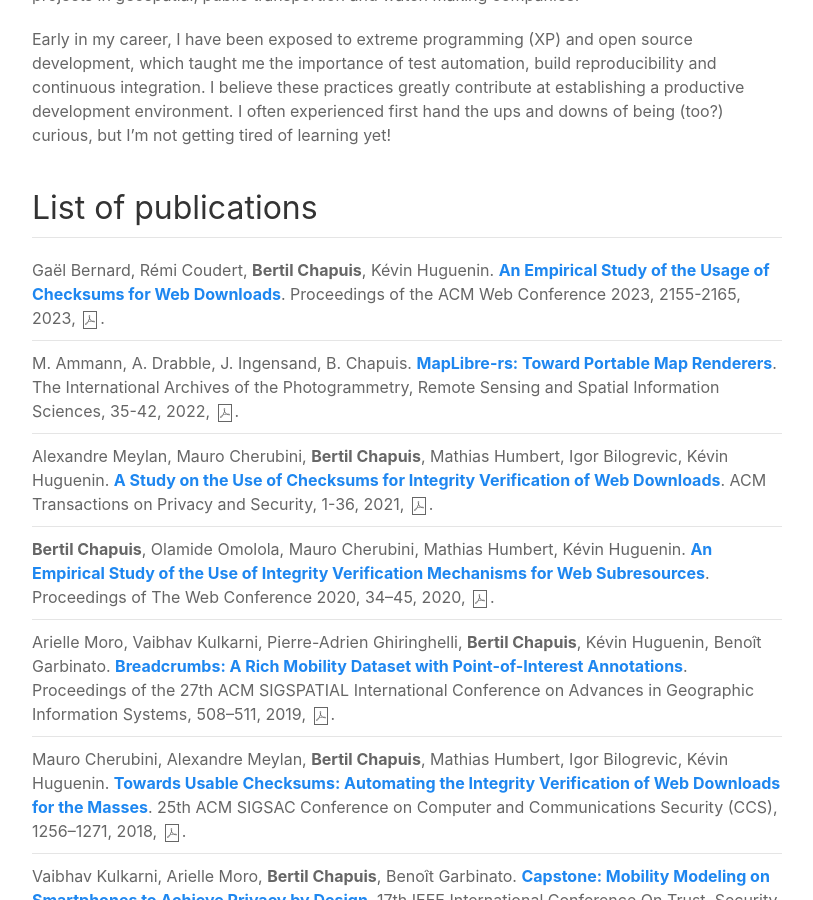
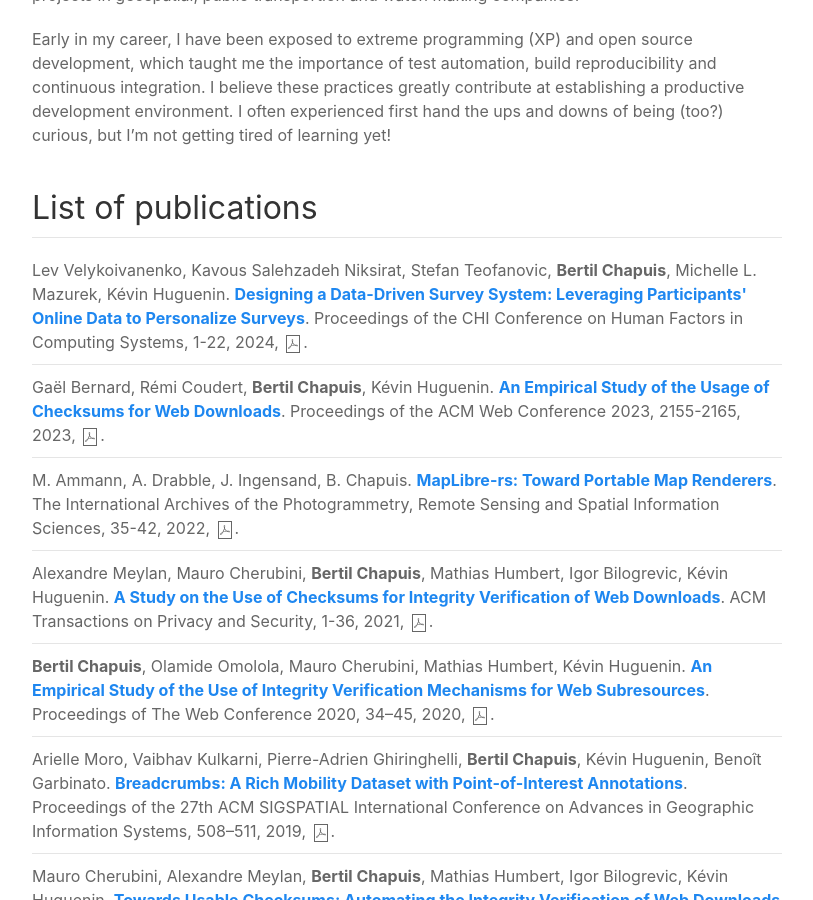
Before and after one commit to bchapuis/bchapuis.github.io, a Jekyll site: the page built from index.html, in a window 1280 px wide and 900 px high, scrolled down 757 px. Shown: the whole window, without its empty margins (233-1046 px from the left). Built offline with Jekyll 4.4.1, drawn with Linux system fonts in a browser that asks for light colours; nearby versions of some CDN libraries.

Commit message:
Add DDS paper

```diff
--- a/_includes/publications.html
+++ b/_includes/publications.html
@@ -1,3 +1,4 @@
+<li>Lev Velykoivanenko, Kavous Salehzadeh Niksirat, Stefan Teofanovic, <b>Bertil Chapuis</b>, Michelle L. Mazurek, Kévin Huguenin. <a href="https://doi.org/10.1145/3613904.3642572"><b>Designing a Data-Driven Survey System: Leveraging Participants' Online Data to Personalize Surveys</b></a>. Proceedings of the CHI Conference on Human Factors in Computing Systems, 1-22, 2024, <a href="/pubs/E9KBSCHG.pdf" class="uk-link-text uk-icon-link" uk-icon="file-pdf" target="_blank"></a>.</li>
 <li>Gaël Bernard, Rémi Coudert, <b>Bertil Chapuis</b>, Kévin Huguenin. <a href="https://doi.org/10.1145/3543507.3583326"><b>An Empirical Study of the Usage of Checksums for Web Downloads</b></a>. Proceedings of the ACM Web Conference 2023, 2155-2165, 2023, <a href="/pubs/9Q38UNAR.pdf" class="uk-link-text uk-icon-link" uk-icon="file-pdf" target="_blank"></a>.</li>
 <li>M. Ammann, A. Drabble, J. Ingensand, B. Chapuis. <a href="https://doi.org/10.5194/isprs-archives-XLVIII-4-W1-2022-35-2022"><b>MapLibre-rs: Toward Portable Map Renderers</b></a>. The International Archives of the Photogrammetry, Remote Sensing and Spatial Information Sciences, 35-42, 2022, <a href="/pubs/UCWDDCIB.pdf" class="uk-link-text uk-icon-link" uk-icon="file-pdf" target="_blank"></a>.</li>
 <li>Alexandre Meylan, Mauro Cherubini, <b>Bertil Chapuis</b>, Mathias Humbert, Igor Bilogrevic, Kévin Huguenin. <a href="https://doi.org/10.1145/3410154"><b>A Study on the Use of Checksums for Integrity Verification of Web Downloads</b></a>. ACM Transactions on Privacy and Security, 1-36, 2021, <a href="/pubs/WXJKSWG6.pdf" class="uk-link-text uk-icon-link" uk-icon="file-pdf" target="_blank"></a>.</li>
```
Also changed, not shown: 1 other file.
